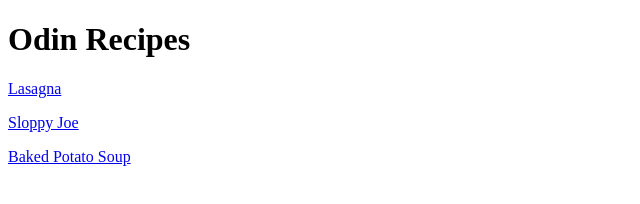
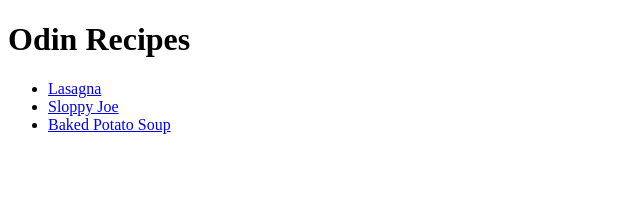
Before and after one commit to CL02089/odin-recipes, a plain HTML site: page index.html in a window 1280 px wide. Shown: the whole page, without its empty margins (0-640 px from the left). Drawn offline with Linux system fonts and the light colour scheme.

Commit message:
modified:   index.html

```diff
--- a/index.html
+++ b/index.html
@@ -7,10 +7,10 @@
   </head>
   <body>
     <h1>Odin Recipes</h1>
-    <a href="recipes/lasagna.html">Lasagna</a>
-    <p></p>
-    <a href="recipes/sloppy-joe.html">Sloppy Joe</a>
-    <p></p>
-    <a href="recipes/baked-potato-soup.html">Baked Potato Soup</a>
+    <ul>
+      <li><a href="recipes/lasagna.html">Lasagna</a></li>
+      <li><a href="recipes/sloppy-joe.html">Sloppy Joe</a></li>
+      <li><a href="recipes/baked-potato-soup.html">Baked Potato Soup</a></li>
+    </ul>
   </body>
 </html>
```
